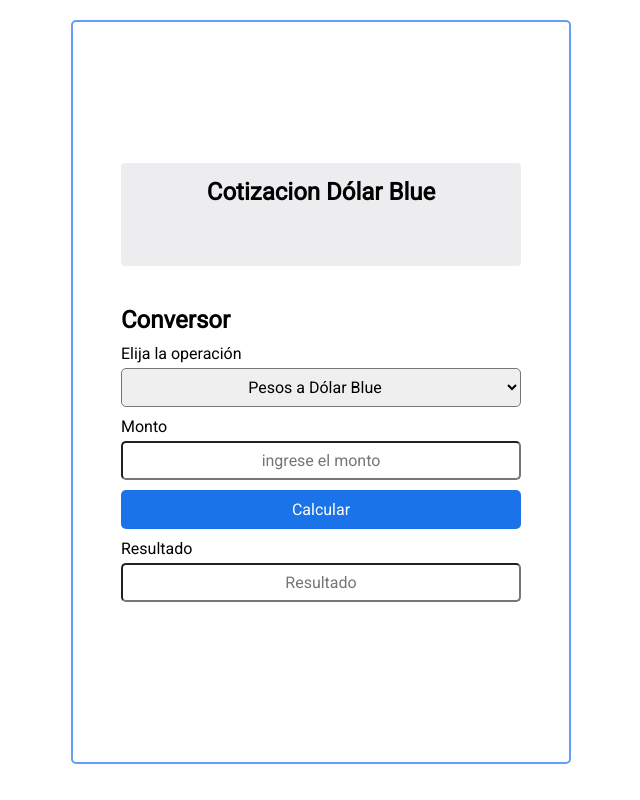
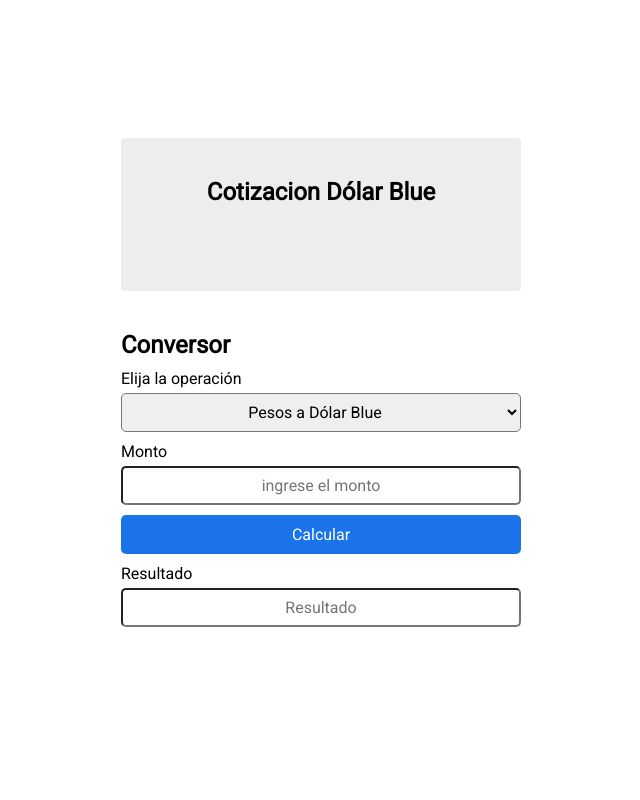
Before and after one commit to german-carosio/dolar-blue, a plain HTML site: page index.html in a window 1280 px wide. Shown: the whole page, without its empty margins (319-959 px from the left). Drawn offline with Linux system fonts and the light colour scheme; no server answers.

Commit message:
arreglos de estilo css

```diff
--- a/css/style.css
+++ b/css/style.css
@@ -64,7 +64,6 @@ input, select {
 /*Main*/
 
 main {
-    border: solid 2px var(--azul-claro);
     margin: 20px auto;
     padding: 20px 10px;
     border-radius: 5px;
@@ -80,7 +79,7 @@ main {
     width: 100%;
     max-width: 400px;
     margin: 0 auto;
-    padding: 15px;
+    padding: 40px 0;
     border-radius: 4px;
     text-align: center;
     display: flex;
```
